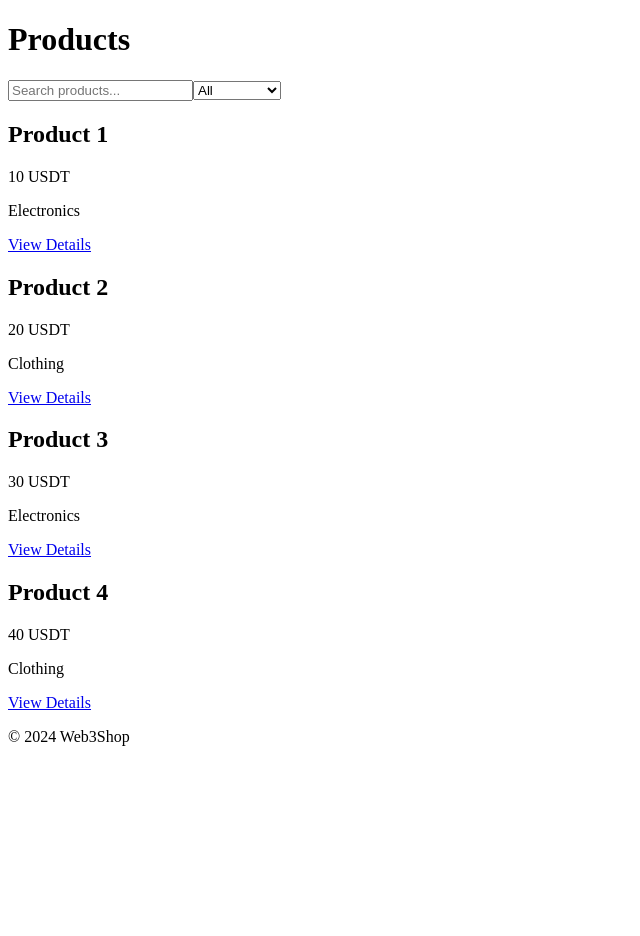
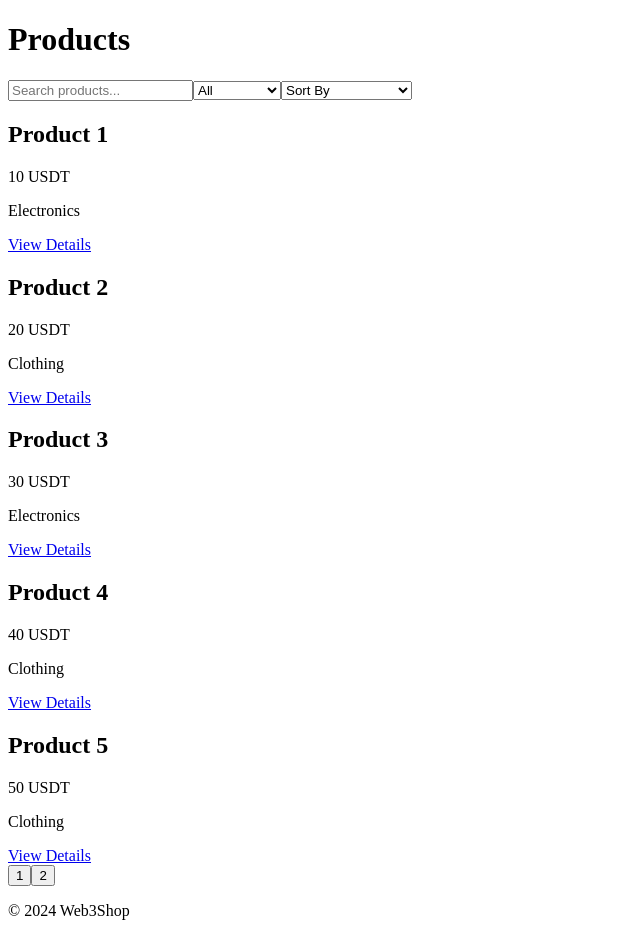
Before and after one commit to Johncryptohunt/web3shop, a Next.js app: page /products in a window 1280 px wide. Shown: the part 88-1024 px from the top of the page, without its empty margins (0-640 px from the left). Before the commit the page ends 850 px from the top, so only its background shows below. Built offline with nearby package versions, Linux system fonts and the light colour scheme.

Commit message:
Add product sorting and pagination functionality

```diff
--- a/src/pages/products.js
+++ b/src/pages/products.js
@@ -5,17 +5,25 @@ import Footer from '../components/Footer';
 import ProductCard from '../components/ProductCard';
 
 const Products = () => {
-  // Example product data with categories
   const initialProducts = [
     { id: 1, name: 'Product 1', price: '10 USDT', category: 'Electronics' },
     { id: 2, name: 'Product 2', price: '20 USDT', category: 'Clothing' },
     { id: 3, name: 'Product 3', price: '30 USDT', category: 'Electronics' },
     { id: 4, name: 'Product 4', price: '40 USDT', category: 'Clothing' },
+    { id: 5, name: 'Product 5', price: '50 USDT', category: 'Clothing' },
+    { id: 6, name: 'Product 6', price: '60 USDT', category: 'Electronics' },
+    { id: 7, name: 'Product 7', price: '70 USDT', category: 'Electronics' },
+    { id: 8, name: 'Product 8', price: '80 USDT', category: 'Clothing' },
+    { id: 9, name: 'Product 9', price: '90 USDT', category: 'Electronics' },
+    { id: 10, name: 'Product 10', price: '100 USDT', category: 'Clothing' },
   ];
 
   const [products, setProducts] = useState(initialProducts);
   const [category, setCategory] = useState('All');
   const [search, setSearch] = useState('');
+  const [sort, setSort] = useState('none');
+  const [currentPage, setCurrentPage] = useState(1);
+  const productsPerPage = 5;
 
   const handleCategoryChange = (event) => {
     setCategory(event.target.value);
@@ -25,9 +33,33 @@ const Products = () => {
     setSearch(event.target.value);
   };
 
-  const filteredProducts = initialProducts.filter(product => {
+  const handleSortChange = (event) => {
+    setSort(event.target.value);
+  };
+
+  const sortedProducts = () => {
+    let sorted = [...products];
+    if (sort === 'price-asc') {
+      sorted.sort((a, b) => parseFloat(a.price) - parseFloat(b.price));
+    } else if (sort === 'price-desc') {
+      sorted.sort((a, b) => parseFloat(b.price) - parseFloat(a.price));
+    } else if (sort === 'name-asc') {
+      sorted.sort((a, b) => a.name.localeCompare(b.name));
+    } else if (sort === 'name-desc') {
+      sorted.sort((a, b) => b.name.localeCompare(a.name));
+    }
+    return sorted;
+  };
+
+  const filteredProducts = sortedProducts().filter(product => {
     return (category === 'All' || product.category === category) && product.name.toLowerCase().includes(search.toLowerCase());
   });
+
+  const indexOfLastProduct = currentPage * productsPerPage;
+  const indexOfFirstProduct = indexOfLastProduct - productsPerPage;
+  const currentProducts = filteredProducts.slice(indexOfFirstProduct, indexOfLastProduct);
+
+  const paginate = (pageNumber) => setCurrentPage(pageNumber);
 
   return (
     <div>
@@ -45,10 +77,24 @@ const Products = () => {
           <option value="Electronics">Electronics</option>
           <option value="Clothing">Clothing</option>
         </select>
+        <select onChange={handleSortChange} value={sort}>
+          <option value="none">Sort By</option>
+          <option value="price-asc">Price: Low to High</option>
+          <option value="price-desc">Price: High to Low</option>
+          <option value="name-asc">Name: A-Z</option>
+          <option value="name-desc">Name: Z-A</option>
+        </select>
       </div>
       <div>
-        {filteredProducts.map(product => (
+        {currentProducts.map(product => (
           <ProductCard key={product.id} product={product} />
+        ))}
+      </div>
+      <div>
+        {[...Array(Math.ceil(filteredProducts.length / productsPerPage)).keys()].map(number => (
+          <button key={number} onClick={() => paginate(number + 1)}>
+            {number + 1}
+          </button>
         ))}
       </div>
       <Footer />
```
